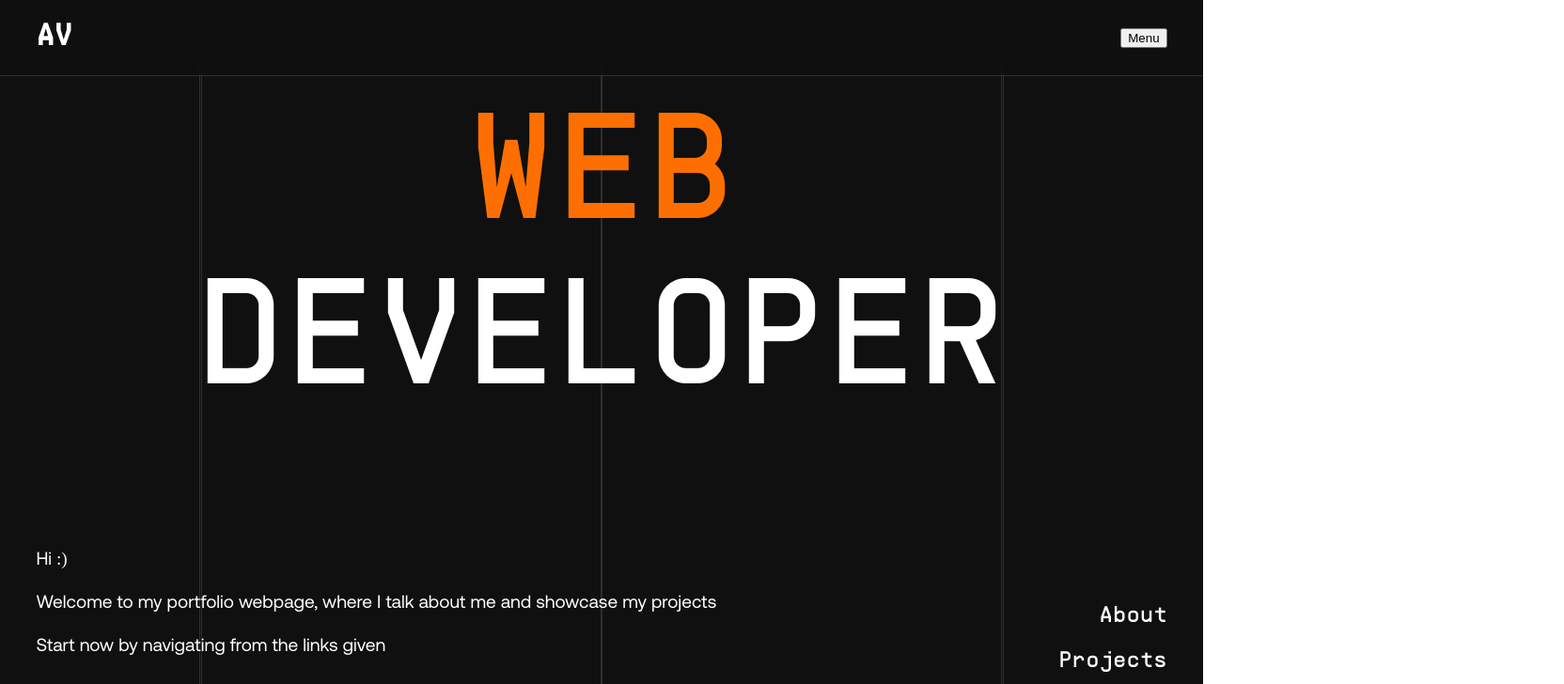
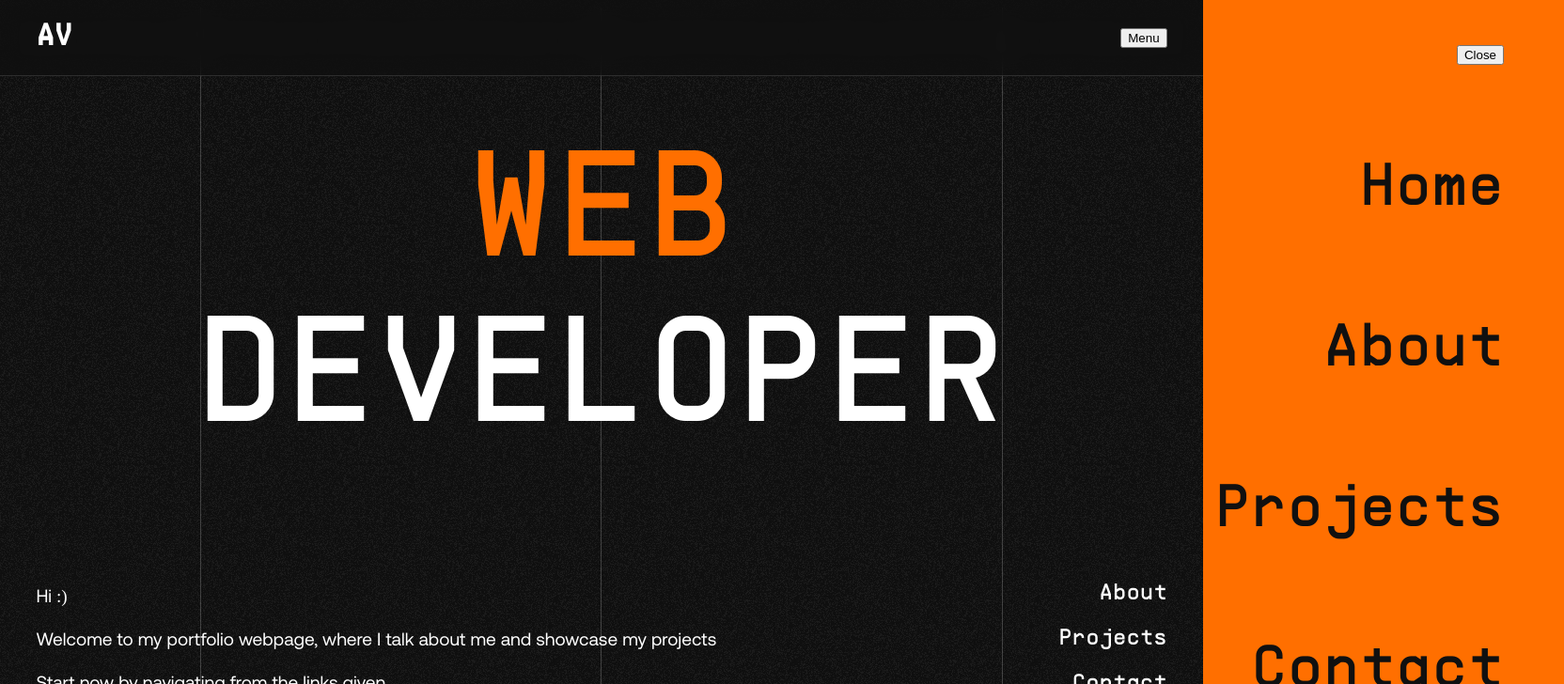
Before and after one commit to notarjunvijayan/Portfolio5.0, a SvelteKit app: page / in a window 1280 px wide. Shown: the top 728 px of the page at 94% size, 1664 px wide, since content can reach past the window. Built offline with nearby package versions, Linux system fonts and the light colour scheme.

Commit message:
Menu and Loader

```diff
--- a/src/routes/+layout.svelte
+++ b/src/routes/+layout.svelte
@@ -1,10 +1,47 @@
+<script>
+    let opened = false
+</script>
+
 <nav>
     <h2><a href="/">AV</a></h2>
-    <button>Menu</button>
+    <button on:click={()=>{opened = true}}>Menu</button>
 </nav>
+<div class="menu" class:open = {opened === true}>
+    <button on:click={()=>{opened = false}}>Close</button>
+    <a href="/">Home</a>
+    <a href="/about">About</a>
+    <a href="/projects">Projects</a>
+    <a href="/contact">Contact</a>
+</div>
 
 <style>
     @import './fonts.css';
+    .menu{
+        position: absolute;
+        background-color: #FF6F00;
+        width: 20vw;
+        height: 100vh;
+        right: 0;
+        transform: translateX(30vw);
+        transition: 1s;
+        display: flex;
+        flex-direction: column;
+        justify-content: space-around;
+        padding: 0 5vw;
+        align-items: end;
+    }
+    .menu a{
+        font-family: mono;
+        color: #101010;
+        font-size: 4rem;
+    }
+    .menu a:hover{
+        color: black;
+    }
+    .open{
+        transform: translateX(0vw);
+        transition: 1s;
+    }
     nav{
         display: flex;
         border-bottom: 1px solid white;
--- a/src/routes/+page.svelte
+++ b/src/routes/+page.svelte
@@ -1,3 +1,27 @@
+<script>
+    let entered = true
+</script>
+
+<div class="loader" class:active = {entered === true}>
+    <div class="loader-text">
+        <h1>ARJUN VIJAYAN</h1>
+        <p>Portfolio Webpage</p>
+        <button
+        on:click={()=>{
+            entered = true
+            }}
+        >Enter
+        </button>
+    </div>
+    <div class="loader-lines">
+        <hr/>
+        <hr/>
+        <hr/>
+        <div class="background loader-bg">
+            <div class="noise"></div>
+        </div>
+    </div>
+</div>
 <div class="container">
     <div class="hero">
         <div class="hero-text">
@@ -21,11 +45,57 @@
         <hr/>
         <hr/>
         <hr/>
+        <div class="background">
+            <div class="noise"></div>
+        </div>
     </div>
 </div>
 
 
 <style>
+    .active{
+        transform: translateY(-100vh);
+        transition: 1.5s ease-in-out;
+    }
+    .loader{
+        position: absolute;
+        width: 100dvw;
+        height: 100dvh;
+        display: flex;
+        align-items: center;
+        justify-content: center;
+        background: transparent;
+    }
+    .loader-text{
+        z-index:2;
+    }
+    .loader-lines{
+        position: absolute;
+        background-color: #FF6F00;
+        width: 100vw;
+        height: 100vh;
+        top: 0;
+        left: 0;
+        z-index: 1;
+        display: flex;
+    }
+    .loader-lines hr{
+        position: relative;
+        width:1px;
+        border: none;
+        background-color:rgba(0, 0, 0);
+        opacity: 0.3;
+
+    }
+    .loader h1{
+        font-size: 8rem;
+    }
+    .loader p{
+        font-size: 2rem;
+    }
+    .loader-text{
+        text-align: center;
+    }
     .lines{
         position:absolute;
         width: 100dvw;
@@ -37,14 +107,16 @@
     }
     .lines hr{
         position: relative;
-        width:0.5px;
-        border: 1px solid rgba(255, 255, 255, 0.125);
+        width:1px;
+        border: none;
+        background-color: rgba(255, 255, 255);
+        opacity: 0.2;
     }
     .orange{
         color: #FF6F00;
     }
     .hero{
-        height: 50dvh;
+        height: 60dvh;
         display: flex;
         align-items: center;
         justify-content: center;
@@ -56,7 +128,7 @@
         display: flex;
         flex-direction: column;
         justify-content: center;
-        height: 40dvh;
+        height: 30dvh;
     }
     h1{
         font-family: mono;
@@ -75,13 +147,12 @@
         align-items: center;
         justify-content: space-between;
         padding: 0 3dvw;
-        height: 40dvh;
+        height: 30dvh;
     }
     .links{
         display: flex;
         flex-direction: column;
         align-items: end;
-        height: 2dvh;
     }
     .links a{
         text-decoration: none;
@@ -94,10 +165,20 @@
         color:#FF6F00;
     }
     .container{
-        background: transparent;
+        inset: 4;
         color:white;
         padding-top: 10vh;
         height: 90dvh;
         z-index: 0;
     }
+    .noise{
+        background: url(/background.png);
+        position: absolute;
+        width: 100dvw;
+        height: 100dvh;
+        z-index: -1;
+        top: 0;
+        left: 0;
+        opacity: 0.05;
+    }
 </style>
--- a/src/routes/about/+page.svelte
+++ b/src/routes/about/+page.svelte
@@ -8,6 +8,9 @@
         <hr/>
         <hr/>
         <hr/>
+        <div class="background">
+            <div class="noise"></div>
+        </div>
     </div>
 </div>
 
@@ -23,8 +26,10 @@
     }
     .lines hr{
         position: relative;
-        width:0.5px;
-        border: 1px solid rgba(255, 255, 255, 0.125);
+        width:1px;
+        border: none;
+        background-color: rgba(255, 255, 255);
+        opacity: 0.2;
     }
     .url{
         font-family: mono;
@@ -38,4 +43,14 @@
     .content{
         padding:15dvh 3rem;
     }
+    .noise{
+        background: url(/background.png);
+        position: absolute;
+        width: 100dvw;
+        height: 100dvh;
+        z-index: -1;
+        top: 0;
+        left: 0;
+        opacity: 0.05;
+    }
 </style>
--- a/src/routes/contact/+page.svelte
+++ b/src/routes/contact/+page.svelte
@@ -23,8 +23,10 @@
     }
     .lines hr{
         position: relative;
-        width:0.5px;
-        border: 1px solid rgba(255, 255, 255, 0.125);
+        width:1px;
+        border: none;
+        background-color: rgba(255, 255, 255);
+        opacity: 0.2;
     }
     .url{
         font-family: mono;
--- a/src/routes/fonts.css
+++ b/src/routes/fonts.css
@@ -8,3 +8,6 @@
         font-style: normal;
         src: url(/Fonts/AeonikRegular.otf) format('opentype');
     }
+        body{
+            overflow-x:hidden ;
+        }
--- a/src/routes/projects/+page.svelte
+++ b/src/routes/projects/+page.svelte
@@ -19,12 +19,14 @@
         display:flex;
         z-index: -1;
         top: 0;
-        background-color: #101010;;
+        background-color: #101010;
     }
     .lines hr{
         position: relative;
-        width:0.5px;
-        border: 1px solid rgba(255, 255, 255, 0.125);
+        width:1px;
+        border: none;
+        background-color: rgba(255, 255, 255);
+        opacity: 0.2;
     }
     .url{
         font-family: mono;
```
Also changed, not shown: static/background.png (added).
